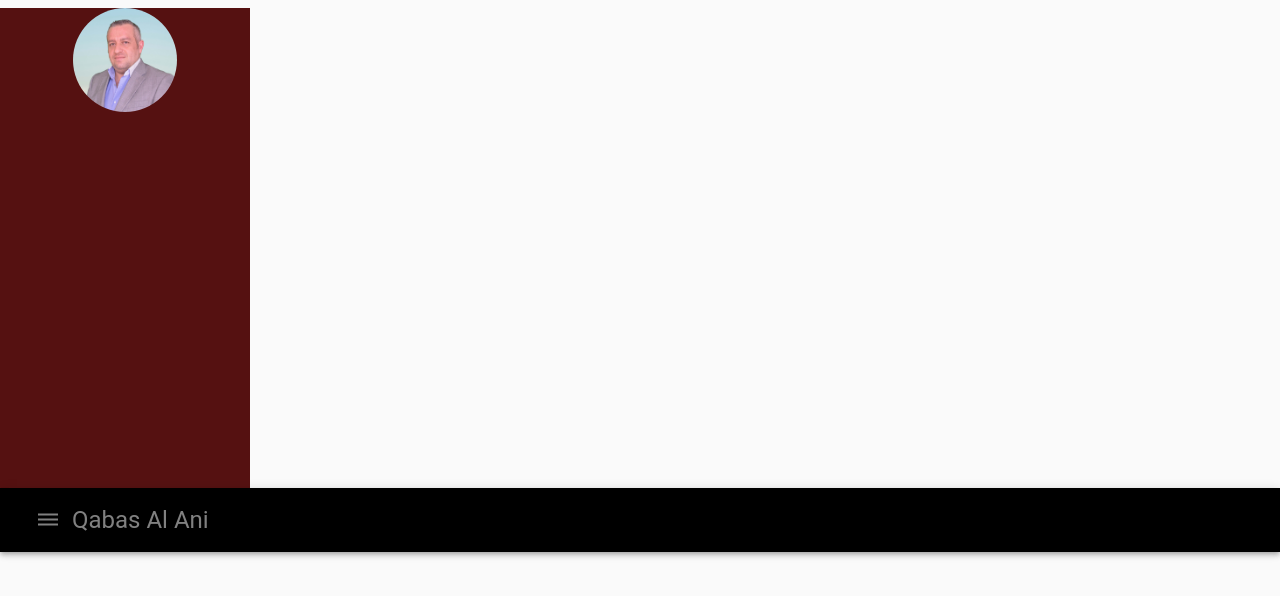
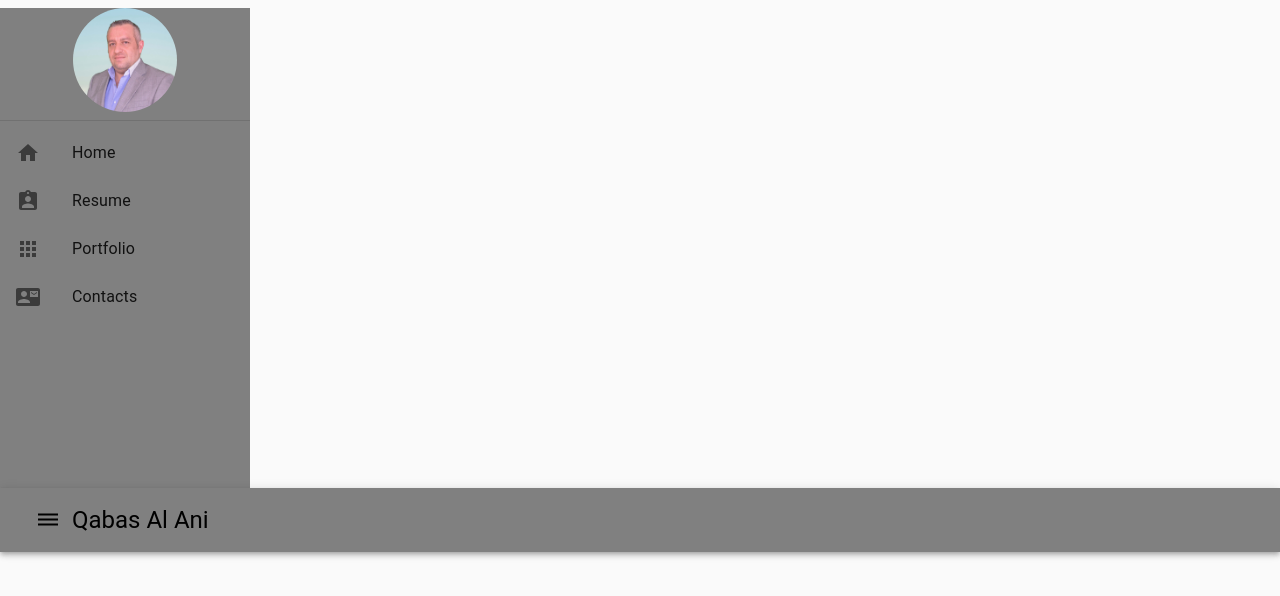
Before and after one commit to Qabas-al-ani/Personal_portfolio, a React (Create React App) app: page / in a window 1280 px wide. Shown: the top 596 px of the page. Built offline with nearby package versions, Linux system fonts and the light colour scheme.

Commit message:
added map function that will go through the side nav bar and get ready for user choice of links

```diff
--- a/src/components/Navbar.js
+++ b/src/components/Navbar.js
@@ -8,6 +8,7 @@
   Avatar,
   Divider,
   List,
+  ListItemIcon,
   Typography,
   Box,
 } from "@material-ui/core";
@@ -19,11 +20,12 @@
   ContactMail,
 } from "@material-ui/icons";
 import avatar from "../avatar.jpg";
+import { ListItemText } from "@material-ui/core";
 
 const useStyles = makeStyles(theme => ({
   menuSliderContainer: {
     width: 250,
-    background: "#511",
+    background: "gray",
     height: "30rem",
   },
   avatar: {
@@ -34,21 +36,49 @@
   },
 }));
 
+const menuItems = [
+  {
+    listIcon: <Home />,
+    listText: "Home",
+  },
+  {
+    listIcon: <AssignmentInd />,
+    listText: "Resume",
+  },
+  {
+    listIcon: <Apps />,
+    listText: "Portfolio",
+  },
+  {
+    listIcon: <ContactMail />,
+    listText: "Contacts",
+  },
+];
+
 const Navbar = () => {
   const classes = useStyles();
   return (
     <>
       <Box className={classes.menuSliderContainer} component="div">
         <Avatar className={classes.avatar} src={avatar} alt="Qabas Al Ani" />
+        <Divider />
+        <List>
+          {menuItems.map((lsItem, key) => (
+            <ListItem button key={key}>
+              <ListItemIcon>{lsItem.listIcon}</ListItemIcon>
+              <ListItemText primary={lsItem.listText} />
+            </ListItem>
+          ))}
+        </List>
       </Box>
 
       <Box component="nav">
-        <AppBar position="static" style={{ background: "black" }}>
+        <AppBar position="static" style={{ background: "gray" }}>
           <Toolbar>
             <IconButton>
-              <Dehaze style={{ color: "gray" }} />
+              <Dehaze style={{ color: "black" }} />
             </IconButton>
-            <Typography variant="h5" style={{ color: "gray" }}>
+            <Typography variant="h5" style={{ color: "black" }}>
               Qabas Al Ani
             </Typography>
           </Toolbar>
```
